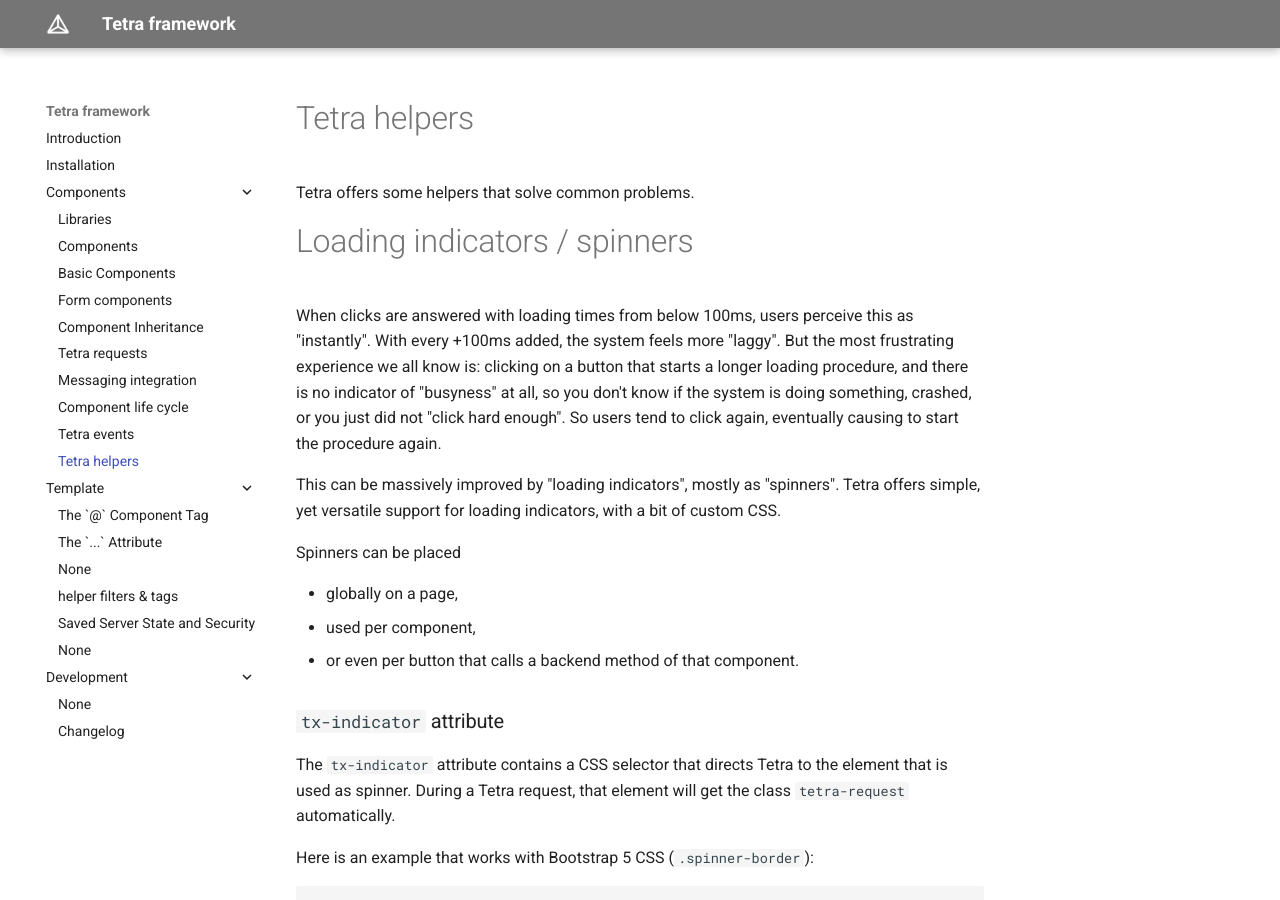
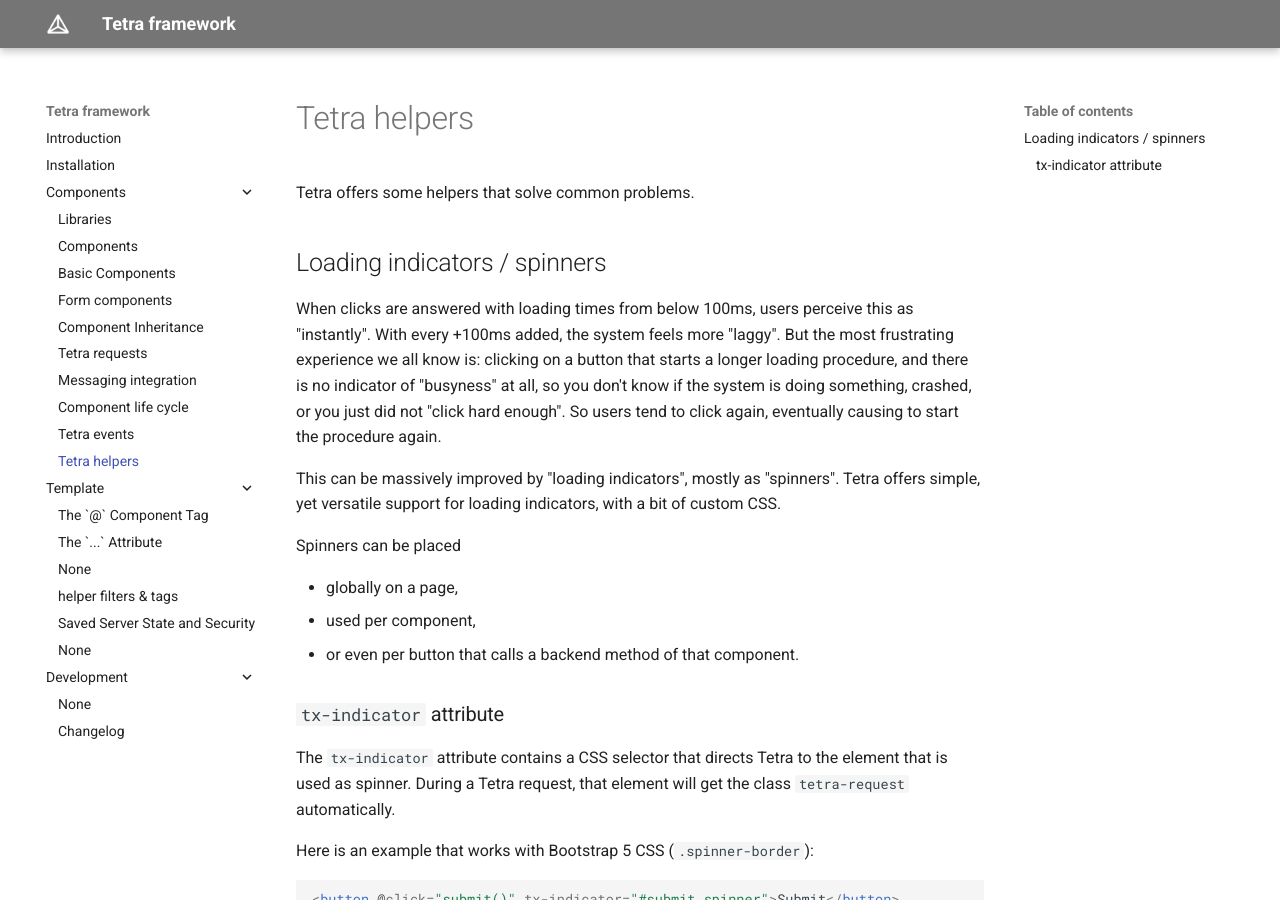
Before and after one commit to tetra-framework/tetra, an MkDocs documentation site: the page built from docs/helpers.md, in a window 1280 px wide and 900 px high. Built offline with MkDocs 1.6.1 and Material for MkDocs 9.7.7, drawn with Linux system fonts in a browser that asks for light colours.

Commit message:
docs: fix header order

```diff
--- a/docs/helpers.md
+++ b/docs/helpers.md
@@ -4,7 +4,7 @@
 Tetra offers some helpers that solve common problems.
 
 
-# Loading indicators / spinners
+## Loading indicators / spinners
 
 When clicks are answered with loading times from below 100ms, users perceive this as "instantly". With every +100ms added, the system feels more "laggy". But the most frustrating experience we all know is: clicking on a button that starts a longer loading procedure, and there is no indicator of "busyness" at all, so you don't know if the system is doing something, crashed, or you just did not "click hard enough". So users tend to click again, eventually causing to start the procedure again.
 
```
